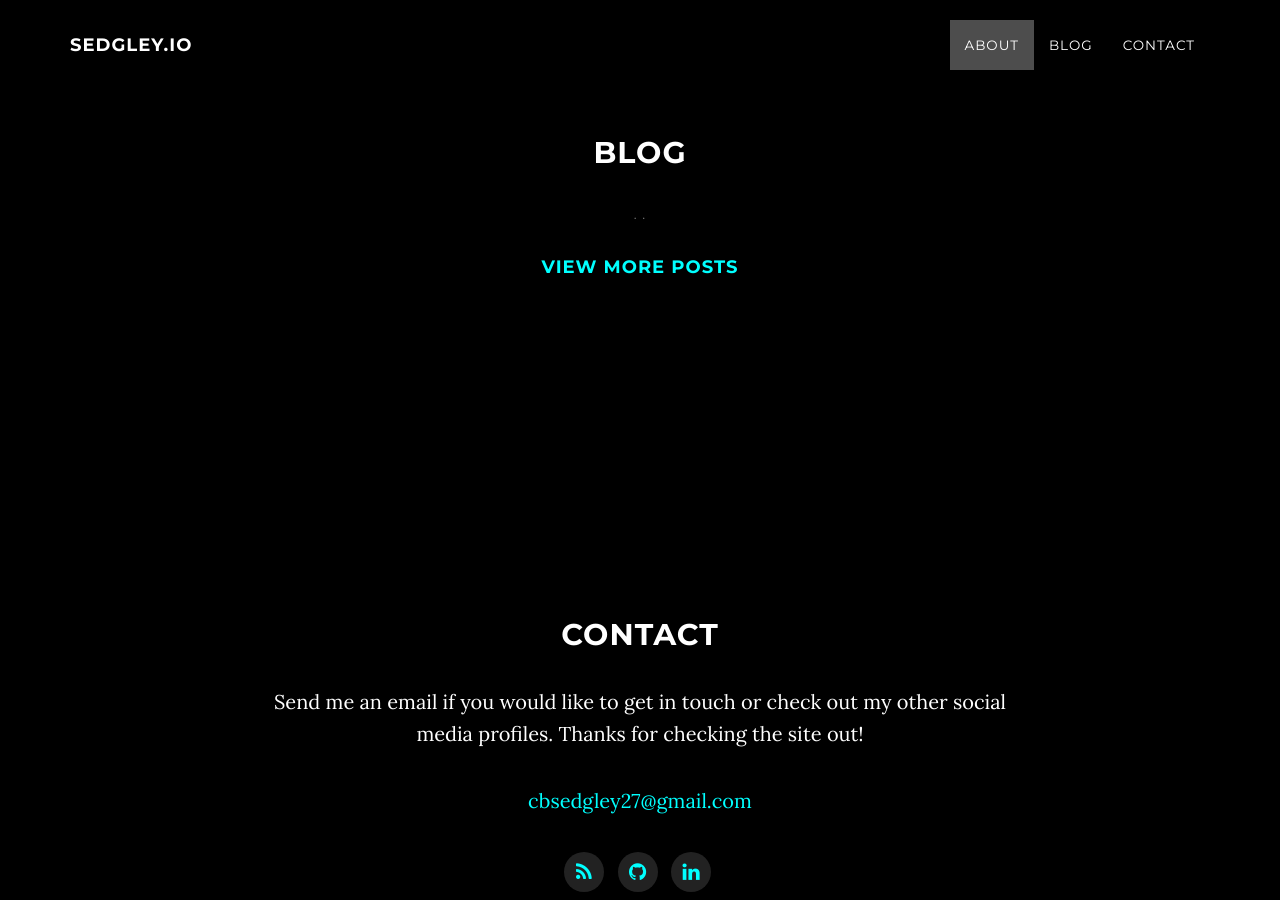
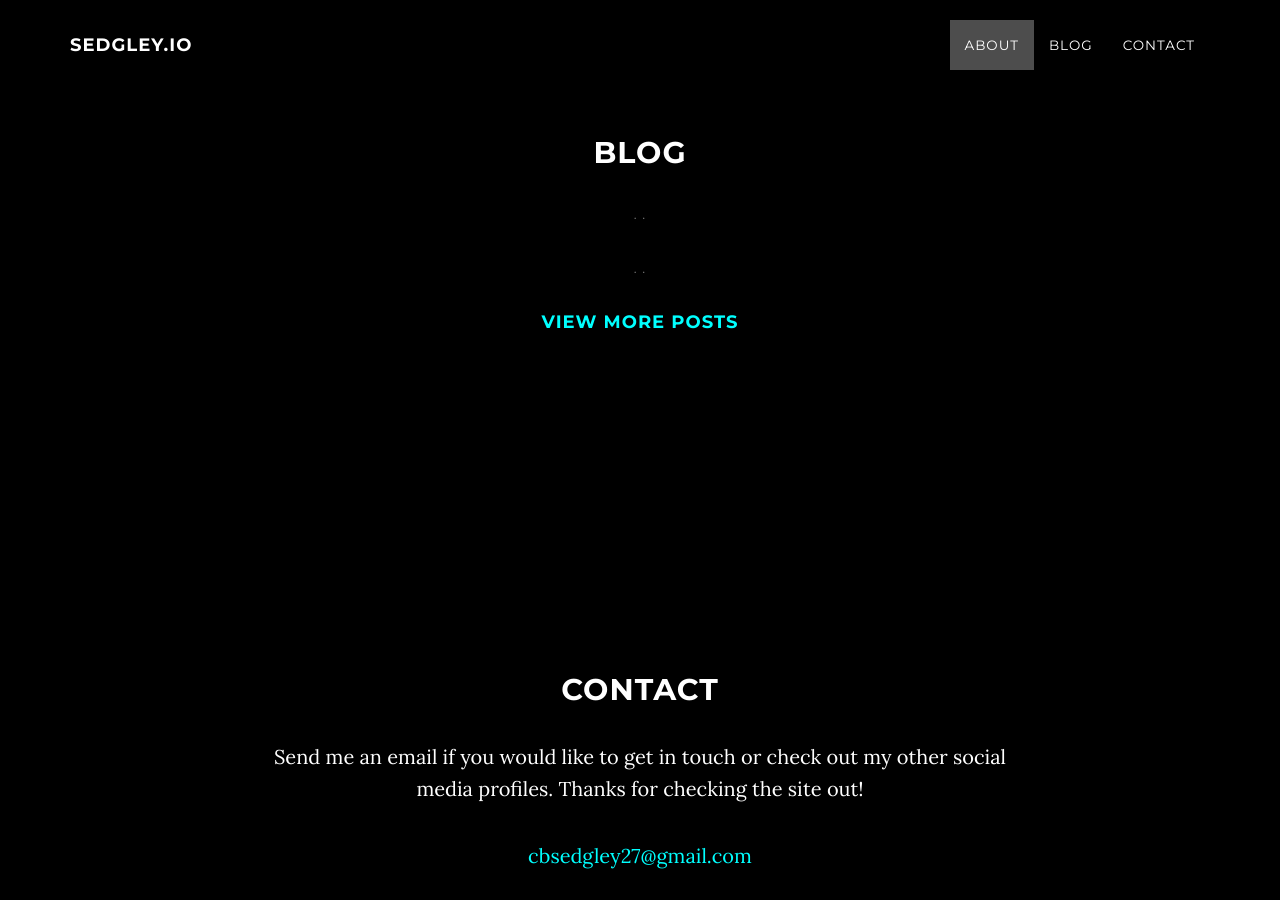
Before and after one commit to cbsedgley/cbsedgley.github.io, a Jekyll site: the page built from index.html, in a window 1280 px wide and 900 px high, scrolled down 1708 px. Built offline with Jekyll 4.4.1, drawn with Linux system fonts in a browser that asks for light colours; comment, search, counter and statistics services are not loaded.

Commit message:
double latest posts

```diff
--- a/_includes/latest-post.html
+++ b/_includes/latest-post.html
@@ -11,6 +11,12 @@
           <strong> <a href="{{ post.url }}">{{ post.title }} </a> </strong>
         </h4>
 
+        {% assign post = site.posts.second %}
+        <h4> <strong> {{ post.date | date_to_string }} </strong>
+          <small>. {{ post.category }} .</small>
+          <strong> <a href="{{ post.url }}">{{ post.title }} </a> </strong>
+        </h4>
+
         {{ post.content | truncatewords: site.post-preview-words | strip_html | markdownify }}
 
         <a href="/blog/index.html"><h4><strong>View more posts</strong></h4></a>
```
